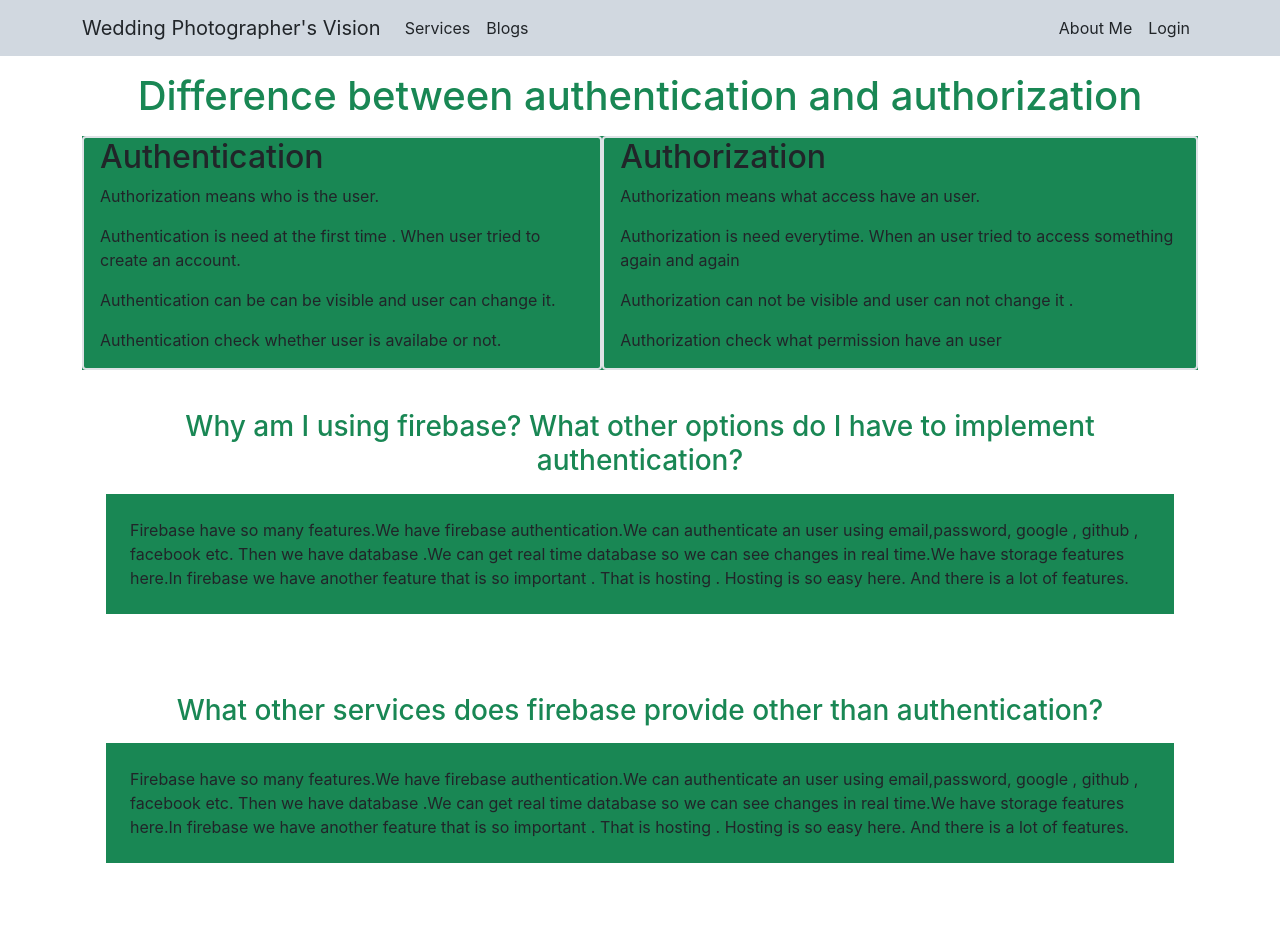
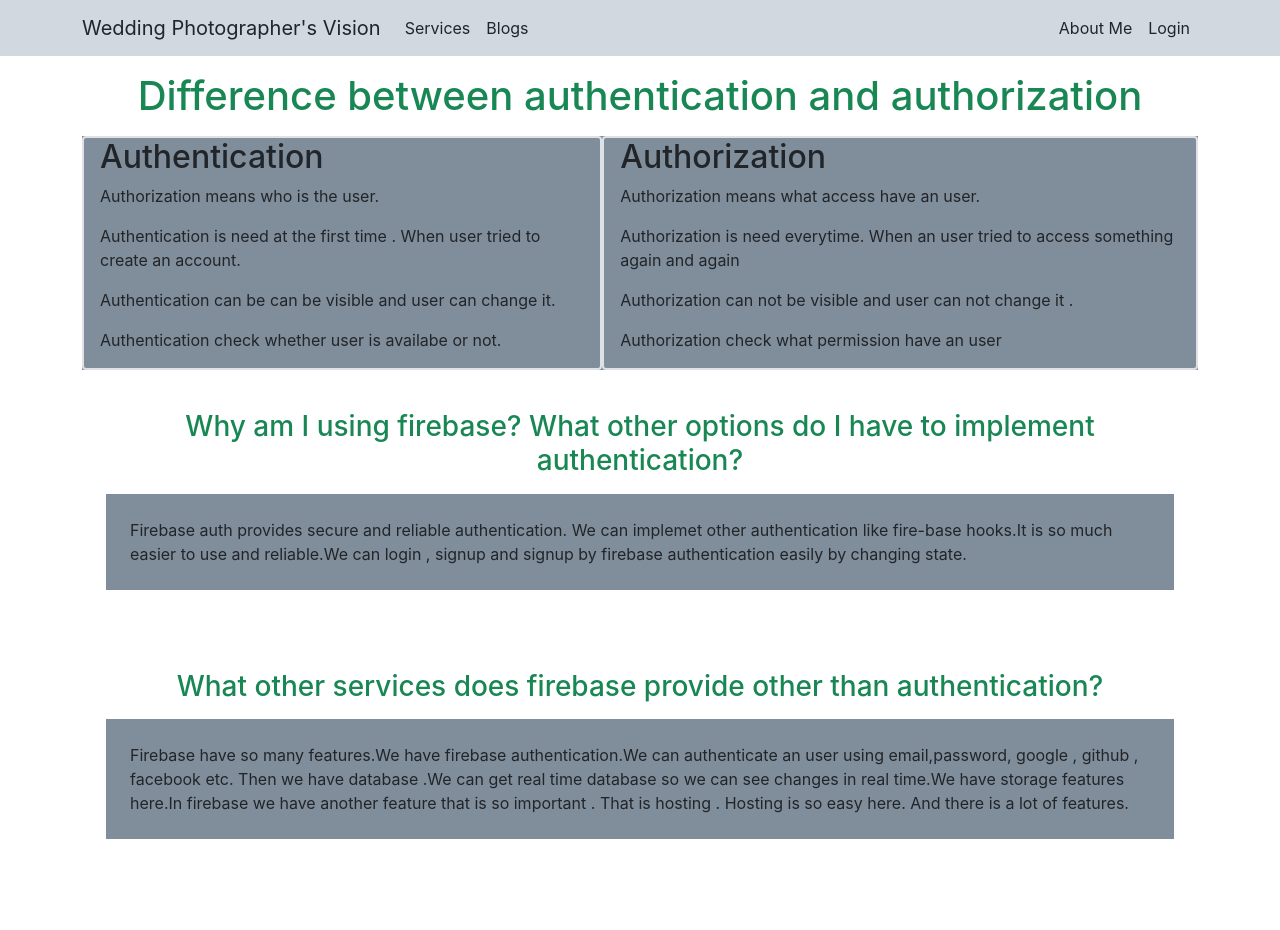
Before and after one commit to Parvez-Rahman100/wedding-photographers, a React (Create React App) app: page /blogs in a window 1280 px wide. Shown: the top 930 px of the page. Built offline with nearby package versions, Linux system fonts and the light colour scheme; no server answers.

Commit message:
blogs update

```diff
--- a/src/Pages/Blogs/Blogs.js
+++ b/src/Pages/Blogs/Blogs.js
@@ -5,7 +5,7 @@
         <div className='container'>
             <div >
                 <h1 className='text-center text-success my-3'>Difference between authentication and authorization</h1>
-                <div className='d-lg-flex flex-sm-row justify-content-between bg-success'>
+                <div style={{backgroundColor : 'rgba(128, 142, 155,1.0)'}} className='d-lg-flex flex-sm-row justify-content-between'>
                 <div className='border border-2 px-3 rounded'>
                     <h2>Authentication</h2>
                     <p>Authorization means who is the user.</p>
@@ -24,11 +24,11 @@
             </div>
             <div className=' p-4 rounded'>
                 <h3 className='text-center text-success  my-3'>Why am I using firebase? What other options do I have to implement authentication?</h3>
-                <p className='bg-success p-4'>Firebase have so many features.We have firebase authentication.We can authenticate an user using email,password, google , github , facebook etc. Then we have database .We can get real time database so we can see changes in real time.We have storage features here.In firebase we have another feature that is so important . That is hosting . Hosting is so easy here. And there is a lot of features.</p>
+                <p style={{backgroundColor : 'rgba(128, 142, 155,1.0)'}} className='p-4'>Firebase auth provides secure and reliable authentication. We can implemet other authentication like fire-base hooks.It is so much easier to use and reliable.We can login , signup and signup by firebase authentication easily by changing state.</p>
             </div>
             <div className=' p-4 rounded'>
                 <h3 className='text-center text-success  my-3'>What other services does firebase provide other than authentication?</h3>
-                <p className='bg-success p-4'>Firebase have so many features.We have firebase authentication.We can authenticate an user using email,password, google , github , facebook etc. Then we have database .We can get real time database so we can see changes in real time.We have storage features here.In firebase we have another feature that is so important . That is hosting . Hosting is so easy here. And there is a lot of features.</p>
+                <p style={{backgroundColor : 'rgba(128, 142, 155,1.0)'}} className='p-4'>Firebase have so many features.We have firebase authentication.We can authenticate an user using email,password, google , github , facebook etc. Then we have database .We can get real time database so we can see changes in real time.We have storage features here.In firebase we have another feature that is so important . That is hosting . Hosting is so easy here. And there is a lot of features.</p>
             </div>
         </div>
     );
```
